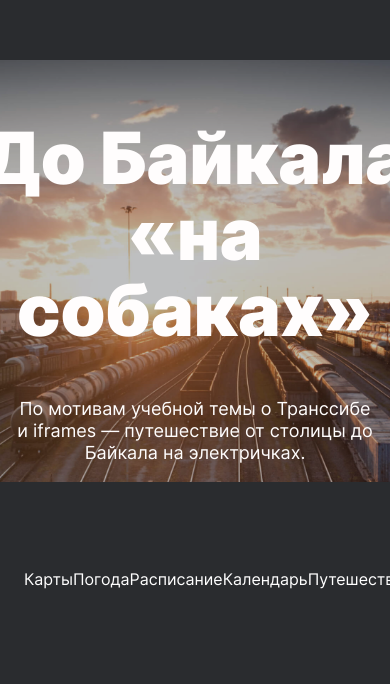
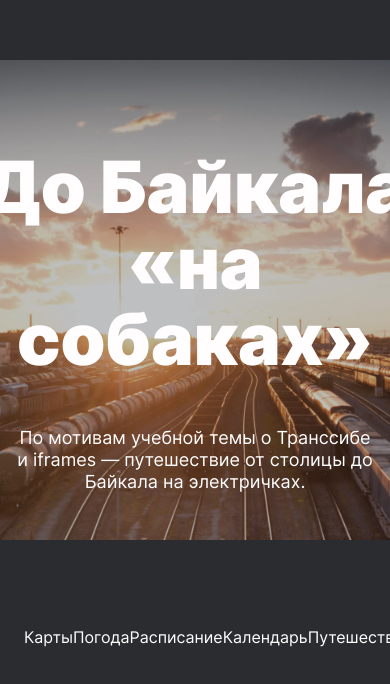
Before and after one commit to Skati/russian-travel, a plain HTML site: page index.html in a window 390 px wide. Shown: the part 10750-11434 px from the top of the page. Before the commit the page ends 11376 px from the top, so only its background shows below. Drawn offline with Linux system fonts and the light colour scheme.

Commit message:
fix/cover height

```diff
--- a/blocks/cover/__overlay/cover__overlay.css
+++ b/blocks/cover/__overlay/cover__overlay.css
@@ -2,7 +2,7 @@
   background:url(./../../../images/cover-trains.jpg) no-repeat center;
   background-size: cover;
   position: relative;
-  min-height: 200px;
+  min-height: 740px;
   -o-object-fit: contain;
      object-fit: contain;
   display: -webkit-box;
@@ -22,9 +22,25 @@
   text-decoration: none;
   z-index: 1;
 }
+@media screen and (max-width:1024px){
+  .cover__overlay{
+    min-height: 640px;
+  }
+}
+@media screen and (max-width:768px){
+  .cover__overlay{
+    min-height: 480px;
+  }
+}
+@media screen and (max-width:320px){
+  .cover__overlay{
+    min-height: 200px;
+  }
+}
 .cover__overlay::before {
   content: "";
   position: absolute;
+
   background: #2A2C2F;
   top: 0;
   left: 0;
```
